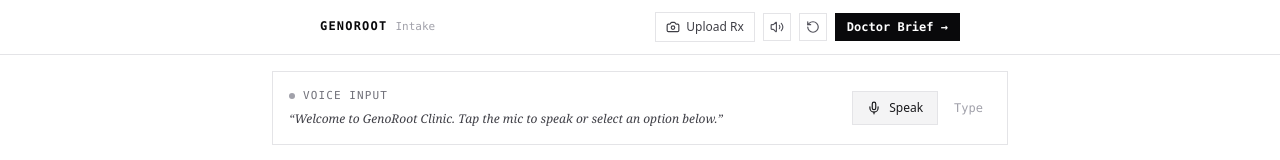
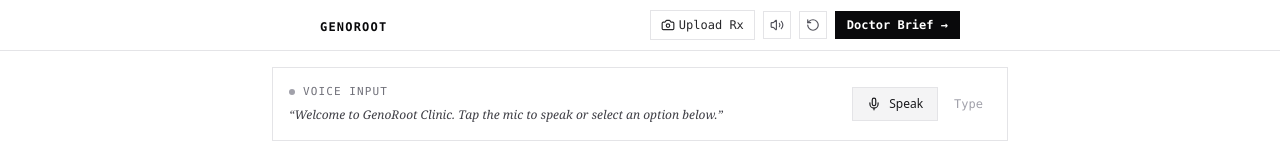
Before and after one commit to yaseen2402/form, a Next.js app: page / in a window 1280 px wide. Shown: the top 160 px of the page. Built offline with nearby package versions, Linux system fonts and the light colour scheme.

Commit message:
fix: clean single-line header, remove sublabel and prevent button text wrapping

```diff
--- a/src/components/Header.tsx
+++ b/src/components/Header.tsx
@@ -16,23 +16,20 @@
 
   return (
     <header className="sticky top-0 z-40 bg-white border-b border-zinc-200">
-      <div className="max-w-2xl mx-auto px-4 py-3 flex items-center justify-between gap-4">
-        {/* Brand */}
-        <div className="flex items-baseline gap-2">
-          <span className="font-mono text-xs font-bold tracking-widest text-zinc-950 uppercase">
-            GenoRoot
-          </span>
-          <span className="text-[11px] font-mono text-zinc-400">
-            Intake
+      <div className="max-w-2xl mx-auto px-4 py-2.5 flex items-center justify-between gap-3 flex-nowrap">
+        {/* Brand: Just clean GENOROOT without secondary labels */}
+        <div className="shrink-0">
+          <span className="font-mono text-xs font-bold tracking-widest text-zinc-950 uppercase select-none">
+            GENOROOT
           </span>
         </div>
 
-        {/* Actions */}
-        <div className="flex items-center gap-2">
+        {/* Actions: Strict single line, no wrapping */}
+        <div className="flex items-center gap-1.5 sm:gap-2 shrink-0 flex-nowrap">
           {/* Upload Rx */}
           <button
             onClick={() => setPrescriptionModalOpen(true)}
-            className="flex items-center gap-1.5 text-xs font-medium px-2.5 py-1.5 border border-zinc-200 hover:border-zinc-950 text-zinc-700 hover:text-zinc-950 transition-colors"
+            className="flex items-center gap-1 text-xs font-mono px-2.5 py-1.5 border border-zinc-200 hover:border-zinc-950 text-zinc-800 transition whitespace-nowrap shrink-0"
           >
             <Camera className="w-3.5 h-3.5" />
             <span className="hidden sm:inline">Upload Rx</span>
@@ -41,9 +38,9 @@
           {/* Audio toggle */}
           <button
             onClick={() => setIsMuted(!isMuted)}
-            className="p-1.5 border border-zinc-200 hover:border-zinc-950 text-zinc-600 hover:text-zinc-950 transition"
-            title={isMuted ? "Voice is Muted" : "Voice is Active"}
-            aria-label="Toggle Mute"
+            className="p-1.5 border border-zinc-200 hover:border-zinc-950 text-zinc-600 hover:text-zinc-950 transition shrink-0"
+            title={isMuted ? "Audio Muted" : "Audio Active"}
+            aria-label="Toggle Audio"
           >
             {isMuted ? <VolumeX className="w-3.5 h-3.5" /> : <Volume2 className="w-3.5 h-3.5" />}
           </button>
@@ -51,9 +48,9 @@
           {/* Reset */}
           <button
             onClick={() => {
-              if (confirm("Reset form?")) resetForm();
+              if (confirm("Reset intake form?")) resetForm();
             }}
-            className="p-1.5 border border-zinc-200 hover:border-zinc-950 text-zinc-600 hover:text-zinc-950 transition"
+            className="p-1.5 border border-zinc-200 hover:border-zinc-950 text-zinc-600 hover:text-zinc-950 transition shrink-0"
             title="Reset"
             aria-label="Reset"
           >
@@ -63,9 +60,9 @@
           {/* Mode Switch */}
           <button
             onClick={() => setViewMode(viewMode === "patient" ? "doctor_summary" : "patient")}
-            className="text-xs font-mono font-semibold px-3 py-1.5 bg-zinc-950 text-white hover:bg-zinc-800 transition"
+            className="text-xs font-mono font-semibold px-2.5 sm:px-3 py-1.5 bg-zinc-950 text-white hover:bg-zinc-800 transition whitespace-nowrap shrink-0"
           >
-            {viewMode === "patient" ? "Doctor Brief →" : "← Patient View"}
+            {viewMode === "patient" ? "Doctor Brief →" : "← Patient"}
           </button>
         </div>
       </div>
```
